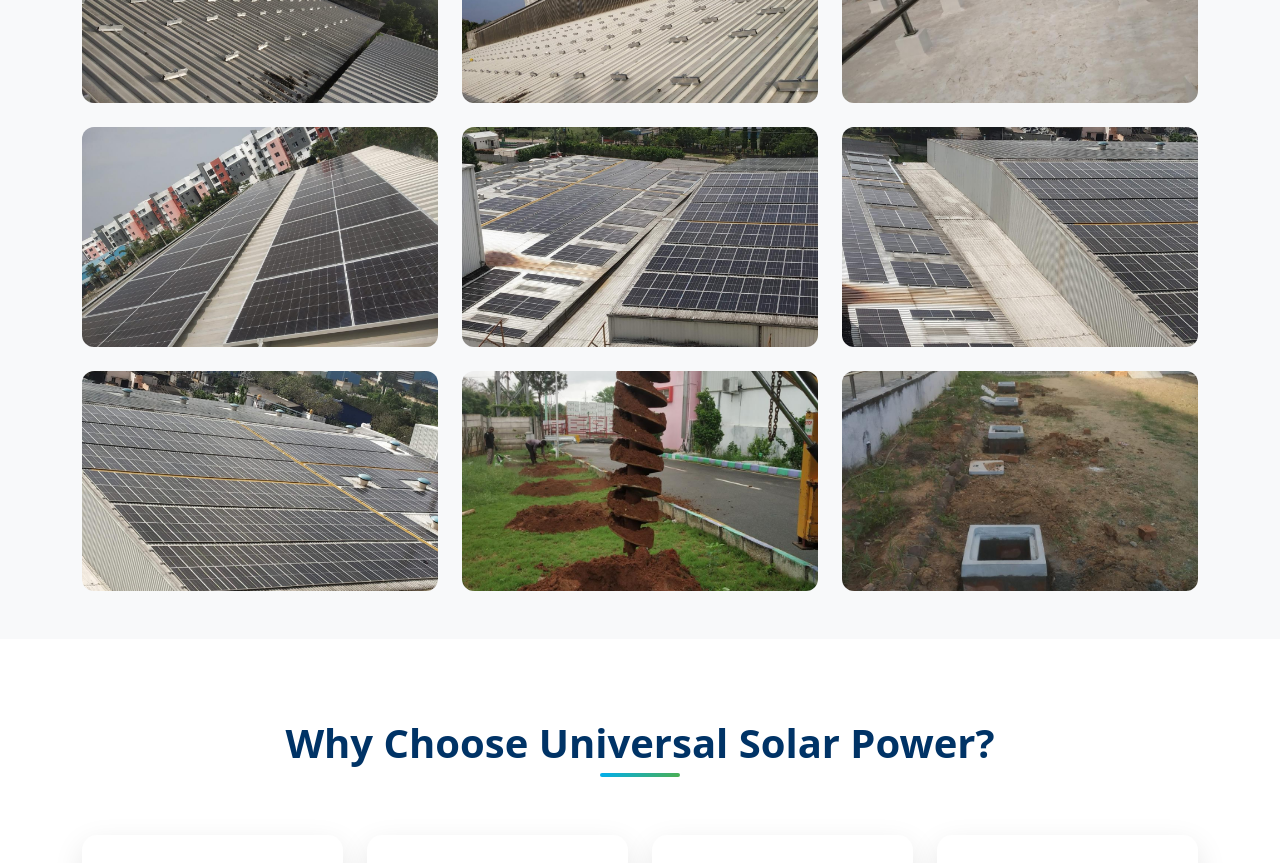
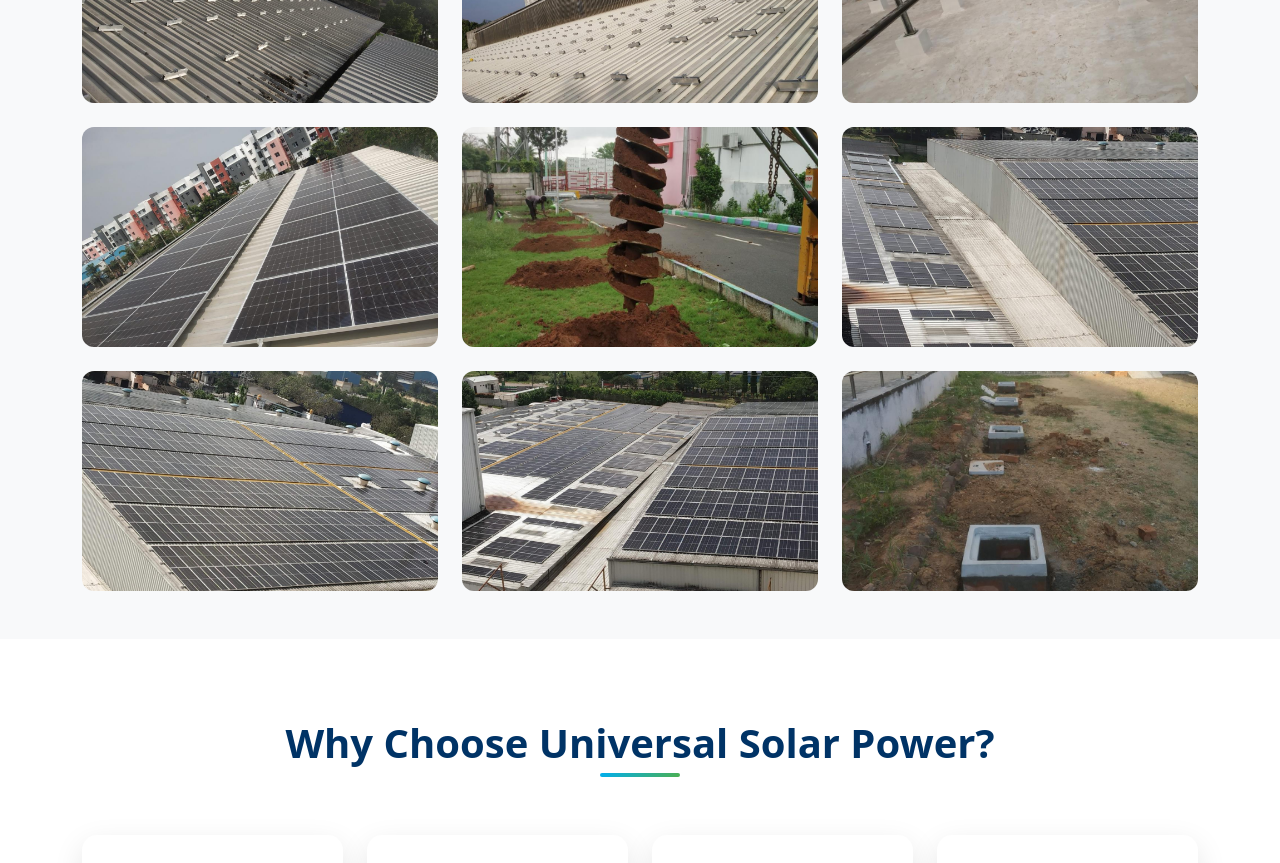
Before and after one commit to Universalsolarpower/universalsolar, a Next.js app: page / in a window 1280 px wide. Shown: the part 3240-4103 px from the top of the page. Built offline with nearby package versions, Linux system fonts and the light colour scheme.

Commit message:
'initial'

```diff
--- a/app/components/Gallery.js
+++ b/app/components/Gallery.js
@@ -7,10 +7,10 @@ export default function Gallery() {
     "/project2.jpeg",
     "/project3.jpeg",
     "/project4.jpeg",
-    "/project5.jpeg",
+    "/project8.jpeg",
     "/project6.jpeg",
     "/project7.jpeg",
-    "/project8.jpeg",
+    "/project5.jpeg",
     "/project9.jpeg",
   ];
 
```
